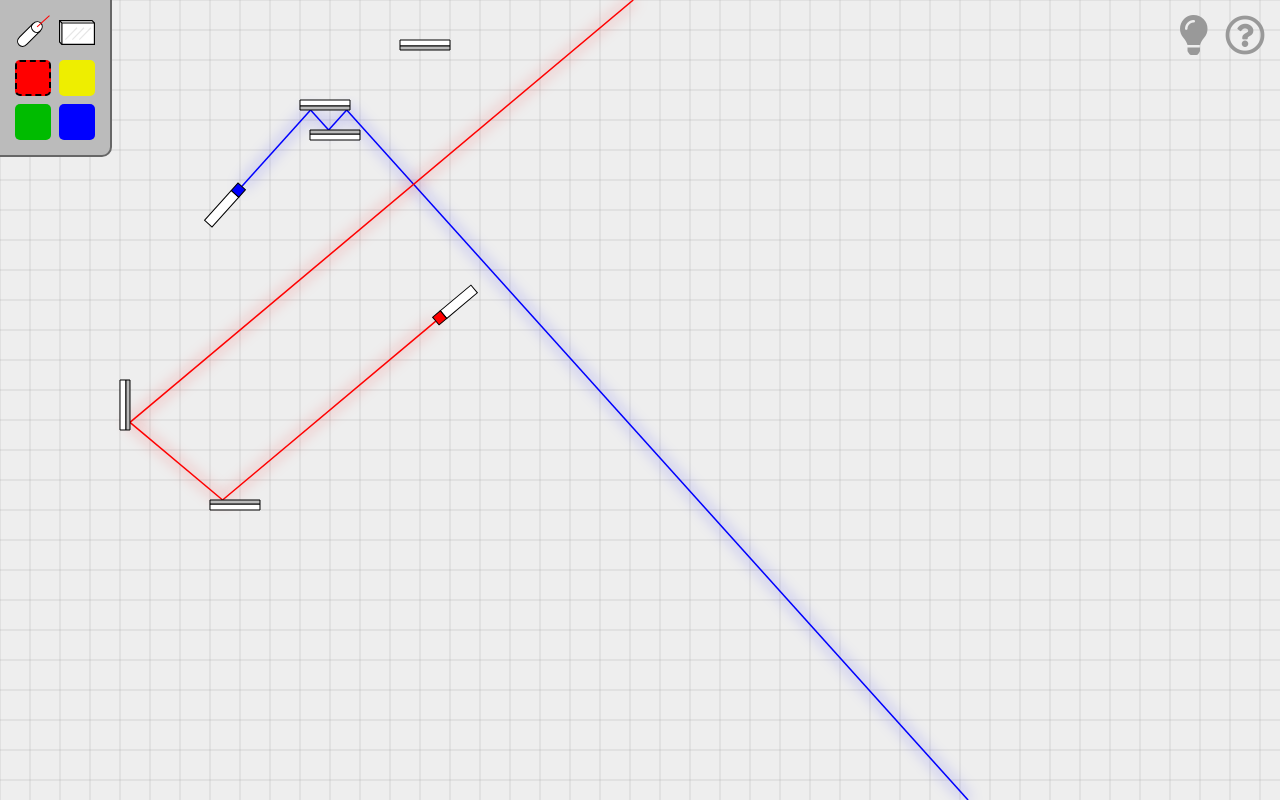
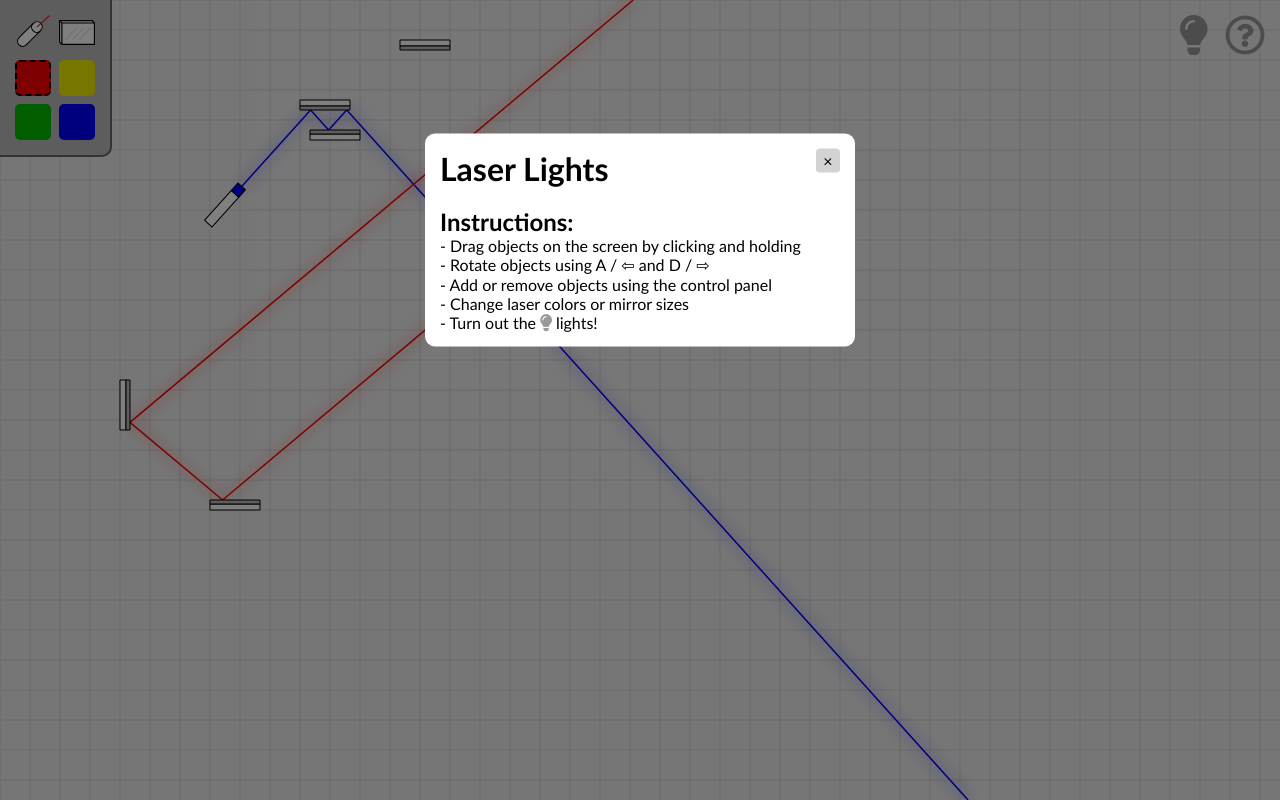
Before and after one commit to aidangadberry/laser-lights, a website built with webpack: page index.html in a window 1280 px wide. Built offline with nearby package versions, Linux system fonts and the light colour scheme.

Commit message:
Add instructions to modal

```diff
--- a/bundle.js
+++ b/bundle.js
@@ -263,6 +263,11 @@ class Game {
     document.querySelector(".open-modal").addEventListener("click", this.toggleModal);
     document.querySelector(".close-button").addEventListener("click", this.toggleModal);
     window.addEventListener("click", this.windowOnClick);
+
+    // document.getElementById("red").addEventListener("click",);
+    // document.getElementById("yellow").addEventListener("click",);
+    // document.getElementById("green").addEventListener("click",);
+    // document.getElementById("blue").addEventListener("click",);
   }
 
   controls(e) {
--- a/css/index.css
+++ b/css/index.css
@@ -64,6 +64,7 @@ i:hover {
   justify-content: space-between;
   align-content: center;
   padding: 5px;
+  user-select: none;
 }
 
 img {
@@ -71,6 +72,7 @@ img {
   top: 50%;
   bottom: 50%;
   object-fit: contain;
+  cursor: pointer;
 }
 
 #color-picker {
@@ -134,9 +136,11 @@ img {
   left: 50%;
   transform: translate(-50%, -50%);
   background-color: white;
-  padding: 1rem 1.5rem;
-  width: 24rem;
-  border-radius: 0.5rem;
+  padding: 15px;
+  width: 25rem;
+  border-radius: 10px;
+
+  font-family: 'Gill Sans', 'Gill Sans MT', Calibri, 'Trebuchet MS', sans-serif;
 }
 .close-button {
   float: right;
--- a/index.html
+++ b/index.html
@@ -14,8 +14,8 @@
         <ul id="panel-list">
           <li>
             <div id="item-dragger">
-                <img src="./images/laser.svg" alt="">
-                <img src="./images/mirror.svg" alt="">
+                <img draggable="false" src="./images/laser.svg" alt="">
+                <img draggable="false" src="./images/mirror.svg" alt="">
             </div>
           </li>
           <li>
@@ -37,10 +37,17 @@
       </div>
       <canvas id="canvas"></canvas>
     </div>
-    <div class="modal">
+    <div class="modal show-modal">
       <div class="modal-content">
         <span class="close-button">&times;</span>
-        <h1>Hello, I am a modal!</h1>
+        <h1>Laser Lights</h1>
+        <br />
+        <h2>Instructions:</h2>
+        <p>- Drag objects on the screen by clicking and holding</p>
+        <p>- Rotate objects using A / &#x21e6; and D / &#x21e8;</p>
+        <p>- Add or remove objects using the control panel</p>
+        <p>- Change laser colors or mirror sizes</p>
+        <p>- Turn out the <i class="fas fa-lightbulb" style="font-size: 17px;"></i> lights!</p>
       </div>
     </div>
   </body>
```
Also changed, not shown: 1 other file.
